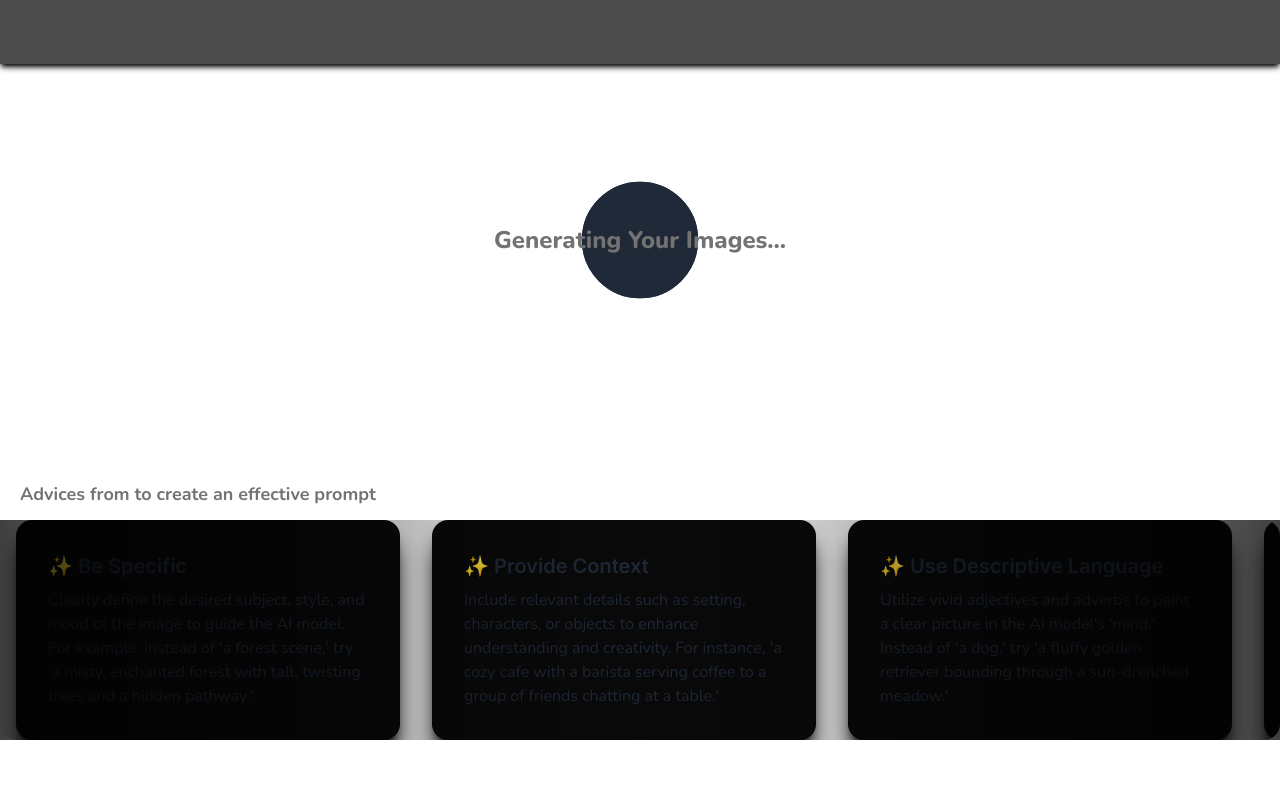
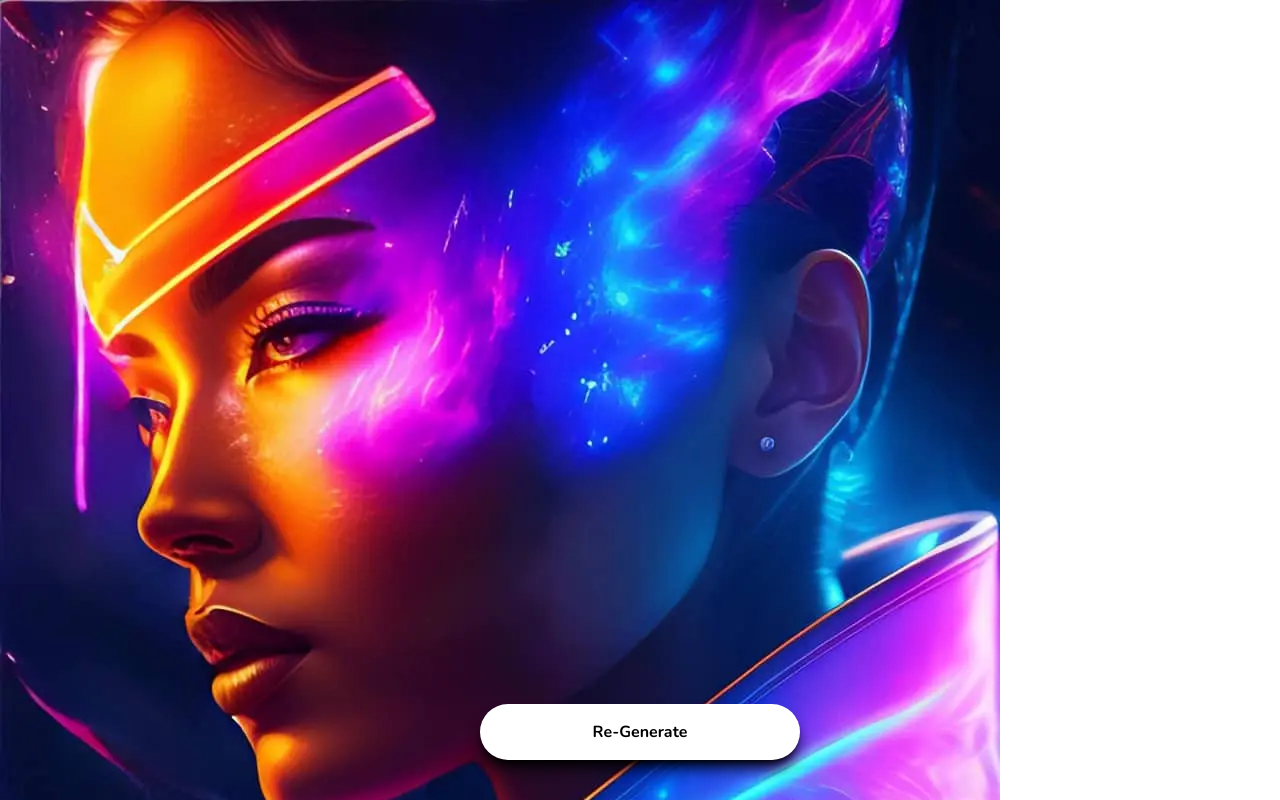
Before and after one commit to airplaneboy/replicate-MLM, a Next.js app: page /test in a window 1280 px wide. Shown: the top 800 px of the page. Built offline with nearby package versions, Linux system fonts and the light colour scheme.

Commit message:
Completed result page UI design

```diff
--- a/src/app/layout.tsx
+++ b/src/app/layout.tsx
@@ -2,7 +2,7 @@ import type { Metadata } from 'next';
 import { Inter, Nunito } from 'next/font/google';
 import '../../styles/globals.css';
 // import Footer from '@/components/Footer';
-import Navbar from '@/components/Navbar';
+// import Navbar from '@/components/Navbar';
 // import { Courier_Prime } from 'next/font/google';
 
 // const courierPrime = Courier_Prime({
@@ -22,7 +22,7 @@ export default function RootLayout({ children }: { children: React.ReactNode })
   return (
     <html lang='en'>
       <body className={`${inter.className} ${nunito.variable} `}>
-        <Navbar />
+        {/* <Navbar /> */}
         {/* <div className='pt-20'> */}
         {children}
         {/* </div> */}
--- a/src/app/page.tsx
+++ b/src/app/page.tsx
@@ -1,12 +1,12 @@
 import Footer from '@/components/Footer';
 import ImageGrid from '@/components/ImageGrid';
-// import Navbar from '@/components/Navbar';
+import Navbar from '@/components/Navbar';
 import HeroSection from '@/containers/landing page/HeroSection';
 
 const HomePage = () => {
   return (
     <>
-      {/* <Navbar /> */}
+      <Navbar />
       <HeroSection />
       <ImageGrid />
       <Footer />
--- a/src/app/test/page.tsx
+++ b/src/app/test/page.tsx
@@ -1,7 +1,9 @@
 import Loading from '@/components/Loading';
+import Result from '@/components/Result';
 
 const Test = () => {
-  return <Loading />;
+  // return <Loading />;
+  return <Result />;
 };
 
 export default Test;
--- a/src/components/Carousel.tsx
+++ b/src/components/Carousel.tsx
@@ -1,10 +1,18 @@
 import Card from './Card';
 
-const Carousel = ({ heading, content }: { heading: React.ReactNode; content: any[] }) => {
+const Carousel = ({
+  heading,
+  content,
+  className = '',
+}: {
+  heading?: React.ReactNode;
+  content: any[];
+  className?: string | undefined;
+}) => {
   const carouselItem: string | undefined = 'carousel-item h-fit px-4';
   return (
-    <div className='flex-[2]'>
-      {heading}
+    <div className={className + ' flex-[2]'}>
+      {heading && heading}
       <div className='relative'>
         <div className=' inset-0 bg-gradient-to-r from-black/75 via-transparent to-black/75 z-10 absolute pointer-events-none' />
         <div className='carousel rounded-box max-w-full '>
--- /dev/null
+++ b/src/components/ImageCarousel.tsx
@@ -0,0 +1,39 @@
+import Image from 'next/image';
+import Image1 from '../public/1.webp';
+
+const ImageCarousel = ({
+  className = '',
+  imageClass = '',
+  vignette = false,
+}: {
+  className?: string | undefined;
+  imageClass?: string | undefined;
+  vignette?: boolean;
+}) => {
+  return (
+    <div className='relative'>
+      {vignette && (
+        <div className=' inset-0 bg-gradient-to-r from-black via-transparent to-black z-10 absolute pointer-events-none' />
+      )}
+      <div className={className + ' carousel rounded-box max-w-full'}>
+        {/* {content.map((item) => {
+          return (
+            <div key={item.id} className={carouselItem}>
+              <Card title={item.title} detail={item.detail} />
+            </div>
+          );
+        })} */}
+
+        <Image alt='generated image' src={Image1} className={imageClass} />
+        <Image alt='generated image' src={Image1} className={imageClass} />
+        <Image alt='generated image' src={Image1} className={imageClass} />
+        <Image alt='generated image' src={Image1} className={imageClass} />
+        <Image alt='generated image' src={Image1} className={imageClass} />
+        <Image alt='generated image' src={Image1} className={imageClass} />
+        <Image alt='generated image' src={Image1} className={imageClass} />
+      </div>
+    </div>
+  );
+};
+
+export default ImageCarousel;
--- a/src/components/ImageGrid.tsx
+++ b/src/components/ImageGrid.tsx
@@ -27,7 +27,6 @@ const ImageGrid = () => {
           <div>
             <Image className='h-auto max-w-full rounded-lg' src={Image3} alt='' />
           </div>
-          d
         </div>
         <div className='grid gap-4'>
           <div>
--- a/src/components/Loading.tsx
+++ b/src/components/Loading.tsx
@@ -47,7 +47,7 @@ const Loading = () => {
     },
   ];
   return (
-    <div className='h-screen w-full flex flex-between flex-col'>
+    <div className='h-screen w-full flex justify-between flex-col'>
       <div className='relative w-full h-full flex-[3] flex items-center justify-center'>
         <span className='loading loading-ring w-full h-full absolute inset-0'></span>
         <span className=' font-extrabold font-nunito text-2xl text-neutral-500 z-10'>Generating Your Images... </span>
--- /dev/null
+++ b/src/components/Result.tsx
@@ -0,0 +1,32 @@
+import ImageCarousel from './ImageCarousel';
+import Image from 'next/image';
+import Image1 from '../public/1.webp';
+
+const Result = () => {
+  return (
+    <div className='h-full min-h-screen w-full flex justify-between flex-col gap-5'>
+      <div>
+        <Image alt='generated image' src={Image1} className='!rounded-none' />
+        <ImageCarousel
+          imageClass='object-cover h-20 max-h-[80px] min-w-[80px] max-w-[80px] rounded-xl'
+          className='space-x-4 !rounded-none px-5 mt-2'
+          vignette={true}
+        />
+      </div>
+
+      <div className='flex-[2] p-5 pb-28'>
+        <div className='font-nunito font-extrabold text-xl mb-3 text-neutral-500'>Your Prompt</div>
+        <div className='font-nunito font-semibold text-lg bg-neutral-950 mb-3 p-5 rounded-2xl text-neutral-500 border'>
+          Lorem ipsum dolor sit amet consectetur adipisicing elit. Perferendis consequatur, nam dolores expedita id
+          omnis, facilis libero assumenda non totam itaque aliquid, nesciunt explicabo cupiditate dolorem! Odit,
+          praesentium. Nemo, perferendis!
+        </div>
+      </div>
+      <button className='w-full max-w-xs py-4 px-8 bg-white text-black font-bold font-nunito fixed bottom-10 rounded-full left-1/2 -translate-x-1/2 shadow-lg shadow-black z-50'>
+        Re-Generate
+      </button>
+    </div>
+  );
+};
+
+export default Result;
```
